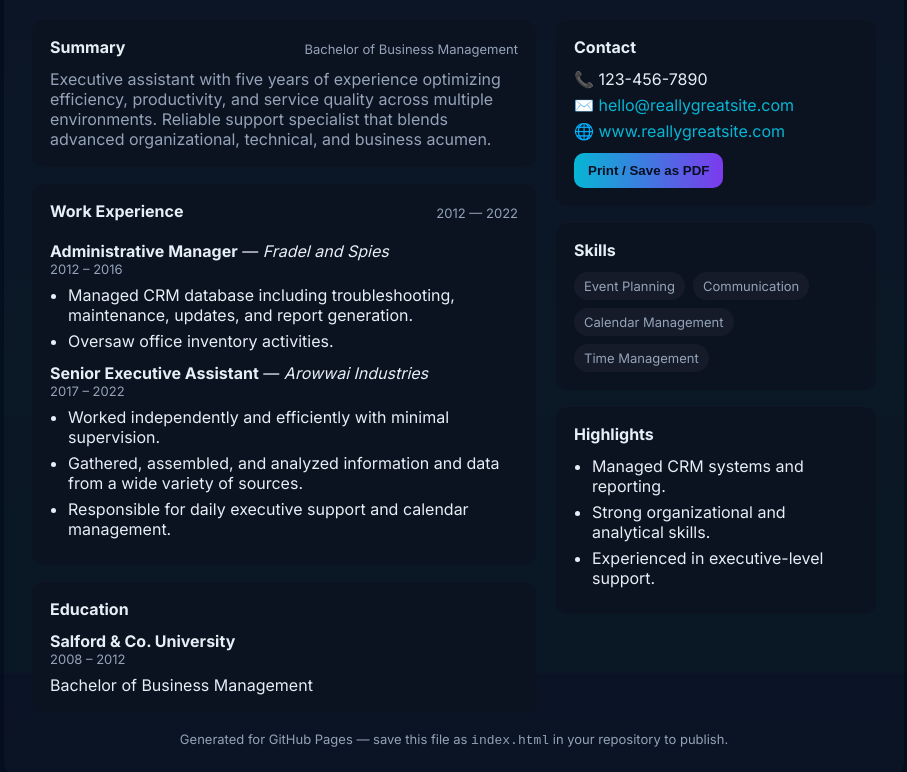
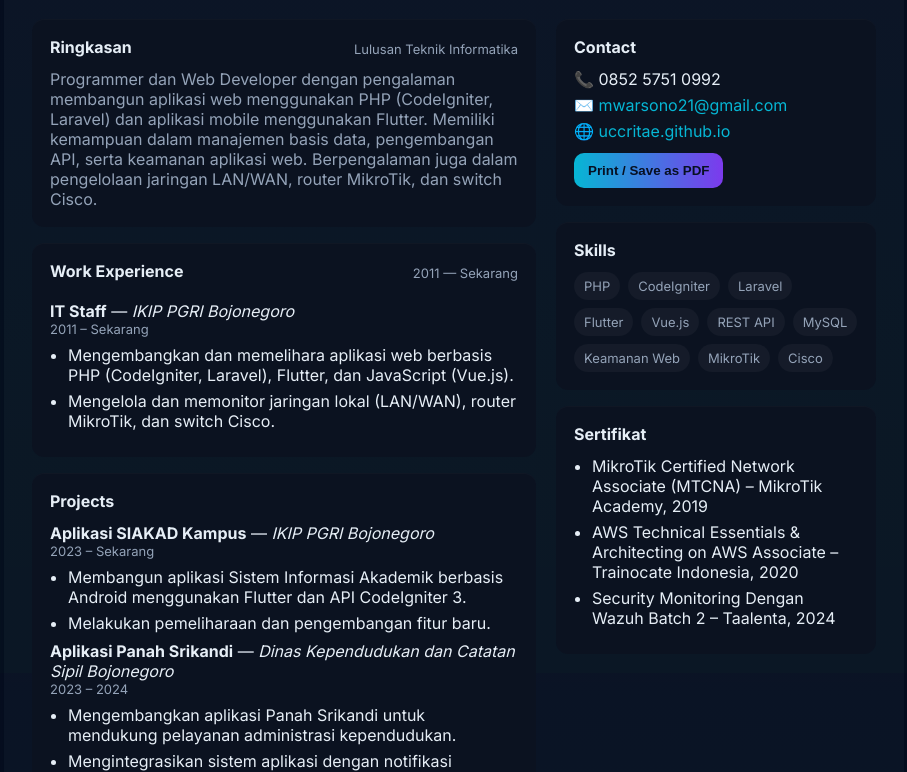
Before and after one commit to uccritae/uccritae.github.io, a plain HTML site: page index.html in a window 1280 px wide. Shown: the part 163-935 px from the top of the page, without its empty margins (186-1093 px from the left). Drawn offline with Linux system fonts and the light colour scheme.

Commit message:
Update index.html

```diff
--- a/index.html
+++ b/index.html
@@ -1,5 +1,5 @@
 <!doctype html>
-<html lang="en">
+<html lang="id">
 <head>
   <meta charset="utf-8" />
   <meta name="viewport" content="width=device-width, initial-scale=1" />
@@ -30,24 +30,22 @@
     .section-title{display:flex;justify-content:space-between;align-items:center}
     .print-btn{margin-top:12px;padding:10px 14px;border-radius:10px;background:linear-gradient(90deg,var(--accent),#7c3aed);color:#071022;font-weight:600;border:none;cursor:pointer}
     footer{margin-top:18px;text-align:center;color:var(--muted);font-size:13px}
-    /* responsive */
     @media (max-width:840px){.grid{grid-template-columns:1fr}.contact{text-align:left;margin-top:12px}.avatar{width:72px;height:72px;flex:0 0 72px}}
-    /* print */
     @media print{body{background:white;color:black} .container{box-shadow:none;border-radius:0;background:white} .card{background:transparent;box-shadow:none} .print-btn, footer{display:none} }
   </style>
 </head>
 <body>
   <div class="container">
     <header>
-      <div class="avatar">MZ</div>
+      <div class="avatar">MW</div>
       <div>
-        <h1>Matt Zhang</h1>
-        <div class="title">Senior Executive Assistant</div>
+        <h1>Muhamad Warsono</h1>
+        <div class="title">Programmer & Web Developer</div>
       </div>
       <div class="contact">
-        <div>📞 123-456-7890</div>
-        <div>✉️ <a href="mailto:hello@reallygreatsite.com">hello@reallygreatsite.com</a></div>
-        <div>🔗 <a href="https://www.reallygreatsite.com" target="_blank" rel="noopener">www.reallygreatsite.com</a></div>
+        <div>📞 0852 5751 0992</div>
+        <div>✉️ <a href="mailto:mwarsono21@gmail.com">mwarsono21@gmail.com</a></div>
+        <div>🔗 <a href="https://uccritae.github.io/" target="_blank" rel="noopener">uccritae.github.io</a></div>
       </div>
     </header>
 
@@ -55,31 +53,41 @@
       <main>
         <section class="card">
           <div class="section-title">
-            <h2>Summary</h2>
-            <div class="date">Bachelor of Business Management</div>
+            <h2>Ringkasan</h2>
+            <div class="date">Lulusan Teknik Informatika</div>
           </div>
-          <p class="lead">Executive assistant with five years of experience optimizing efficiency, productivity, and service quality across multiple environments. Reliable support specialist that blends advanced organizational, technical, and business acumen.</p>
+          <p class="lead">Programmer dan Web Developer dengan pengalaman membangun aplikasi web menggunakan PHP (CodeIgniter, Laravel) dan aplikasi mobile menggunakan Flutter. Memiliki kemampuan dalam manajemen basis data, pengembangan API, serta keamanan aplikasi web. Berpengalaman juga dalam pengelolaan jaringan LAN/WAN, router MikroTik, dan switch Cisco.</p>
         </section>
 
         <section class="card" style="margin-top:16px">
-          <div class="section-title"><h2>Work Experience</h2><div class="date">2012 — 2022</div></div>
+          <div class="section-title"><h2>Work Experience</h2><div class="date">2011 — Sekarang</div></div>
+          <article style="margin-top:8px">
+            <strong>IT Staff</strong> — <em>IKIP PGRI Bojonegoro</em>
+            <div class="date">2011 – Sekarang</div>
+            <ul>
+              <li>Mengembangkan dan memelihara aplikasi web berbasis PHP (CodeIgniter, Laravel), Flutter, dan JavaScript (Vue.js).</li>
+              <li>Mengelola dan memonitor jaringan lokal (LAN/WAN), router MikroTik, dan switch Cisco.</li>
+            </ul>
+          </article>
+        </section>
 
+        <section class="card" style="margin-top:16px">
+          <h2>Projects</h2>
           <article style="margin-top:8px">
-            <strong>Administrative Manager</strong> — <em>Fradel and Spies</em>
-            <div class="date">2012 – 2016</div>
+            <strong>Aplikasi SIAKAD Kampus</strong> — <em>IKIP PGRI Bojonegoro</em>
+            <div class="date">2023 – Sekarang</div>
             <ul>
-              <li>Managed CRM database including troubleshooting, maintenance, updates, and report generation.</li>
-              <li>Oversaw office inventory activities.</li>
+              <li>Membangun aplikasi Sistem Informasi Akademik berbasis Android menggunakan Flutter dan API CodeIgniter 3.</li>
+              <li>Melakukan pemeliharaan dan pengembangan fitur baru.</li>
             </ul>
           </article>
 
-          <article style="margin-top:12px">
-            <strong>Senior Executive Assistant</strong> — <em>Arowwai Industries</em>
-            <div class="date">2017 – 2022</div>
+          <article style="margin-top:8px">
+            <strong>Aplikasi Panah Srikandi</strong> — <em>Dinas Kependudukan dan Catatan Sipil Bojonegoro</em>
+            <div class="date">2023 – 2024</div>
             <ul>
-              <li>Worked independently and efficiently with minimal supervision.</li>
-              <li>Gathered, assembled, and analyzed information and data from a wide variety of sources.</li>
-              <li>Responsible for daily executive support and calendar management.</li>
+              <li>Mengembangkan aplikasi Panah Srikandi untuk mendukung pelayanan administrasi kependudukan.</li>
+              <li>Mengintegrasikan sistem aplikasi dengan notifikasi otomatis melalui WhatsApp.</li>
             </ul>
           </article>
         </section>
@@ -87,47 +95,51 @@
         <section class="card" style="margin-top:16px">
           <h2>Education</h2>
           <div style="margin-top:6px">
-            <strong>Salford &amp; Co. University</strong>
-            <div class="date">2008 – 2012</div>
-            <div>Bachelor of Business Management</div>
+            <strong>Universitas Darul ‘Ulum Jombang</strong>
+            <div class="date">2007 – 2011</div>
+            <div>Teknik Informatika</div>
           </div>
         </section>
-
       </main>
 
       <aside>
         <div class="card">
           <h2>Contact</h2>
-          <div style="margin-top:8px">📞 123-456-7890</div>
-          <div style="margin-top:6px">✉️ <a href="mailto:hello@reallygreatsite.com">hello@reallygreatsite.com</a></div>
-          <div style="margin-top:6px">🌐 <a href="https://www.reallygreatsite.com" target="_blank" rel="noopener">www.reallygreatsite.com</a></div>
-
+          <div style="margin-top:8px">📞 0852 5751 0992</div>
+          <div style="margin-top:6px">✉️ <a href="mailto:mwarsono21@gmail.com">mwarsono21@gmail.com</a></div>
+          <div style="margin-top:6px">🌐 <a href="https://uccritae.github.io/" target="_blank" rel="noopener">uccritae.github.io</a></div>
           <button class="print-btn" onclick="window.print()">Print / Save as PDF</button>
         </div>
 
         <div class="card" style="margin-top:16px">
           <h2>Skills</h2>
           <div class="skills" style="margin-top:8px">
-            <span class="skill">Event Planning</span>
-            <span class="skill">Communication</span>
-            <span class="skill">Calendar Management</span>
-            <span class="skill">Time Management</span>
+            <span class="skill">PHP</span>
+            <span class="skill">CodeIgniter</span>
+            <span class="skill">Laravel</span>
+            <span class="skill">Flutter</span>
+            <span class="skill">Vue.js</span>
+            <span class="skill">REST API</span>
+            <span class="skill">MySQL</span>
+            <span class="skill">Keamanan Web</span>
+            <span class="skill">MikroTik</span>
+            <span class="skill">Cisco</span>
           </div>
         </div>
 
         <div class="card" style="margin-top:16px">
-          <h2>Highlights</h2>
+          <h2>Sertifikat</h2>
           <ul style="margin-top:8px">
-            <li>Managed CRM systems and reporting.</li>
-            <li>Strong organizational and analytical skills.</li>
-            <li>Experienced in executive-level support.</li>
+            <li>MikroTik Certified Network Associate (MTCNA) – MikroTik Academy, 2019</li>
+            <li>AWS Technical Essentials & Architecting on AWS Associate – Trainocate Indonesia, 2020</li>
+            <li>Security Monitoring Dengan Wazuh Batch 2 – Taalenta, 2024</li>
           </ul>
         </div>
       </aside>
     </div>
 
     <footer>
-      Generated for GitHub Pages — save this file as <code>index.html</code> in your repository to publish.
+      Dibuat untuk GitHub Pages — simpan file ini sebagai <code>index.html</code> di repo <code>uccritae.github.io</code> untuk menayangkan halaman.
     </footer>
   </div>
 </body>
```
